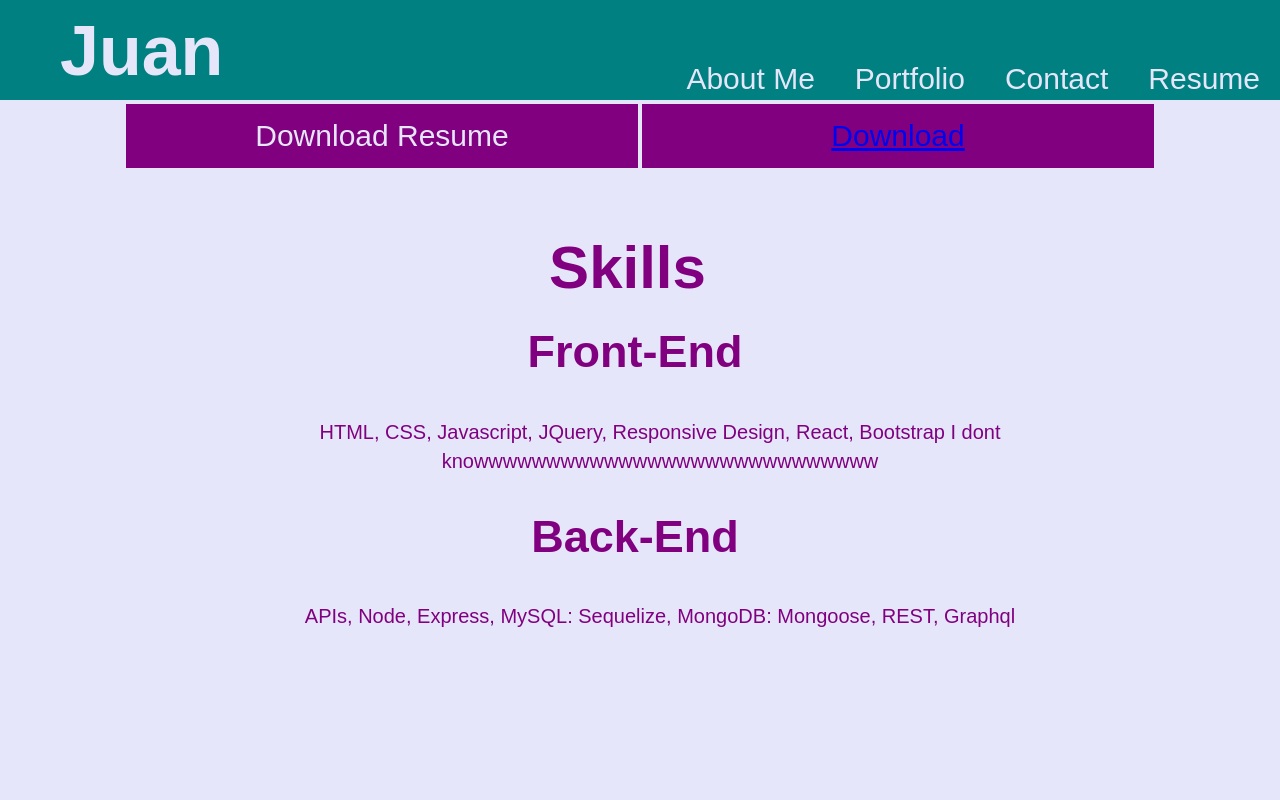
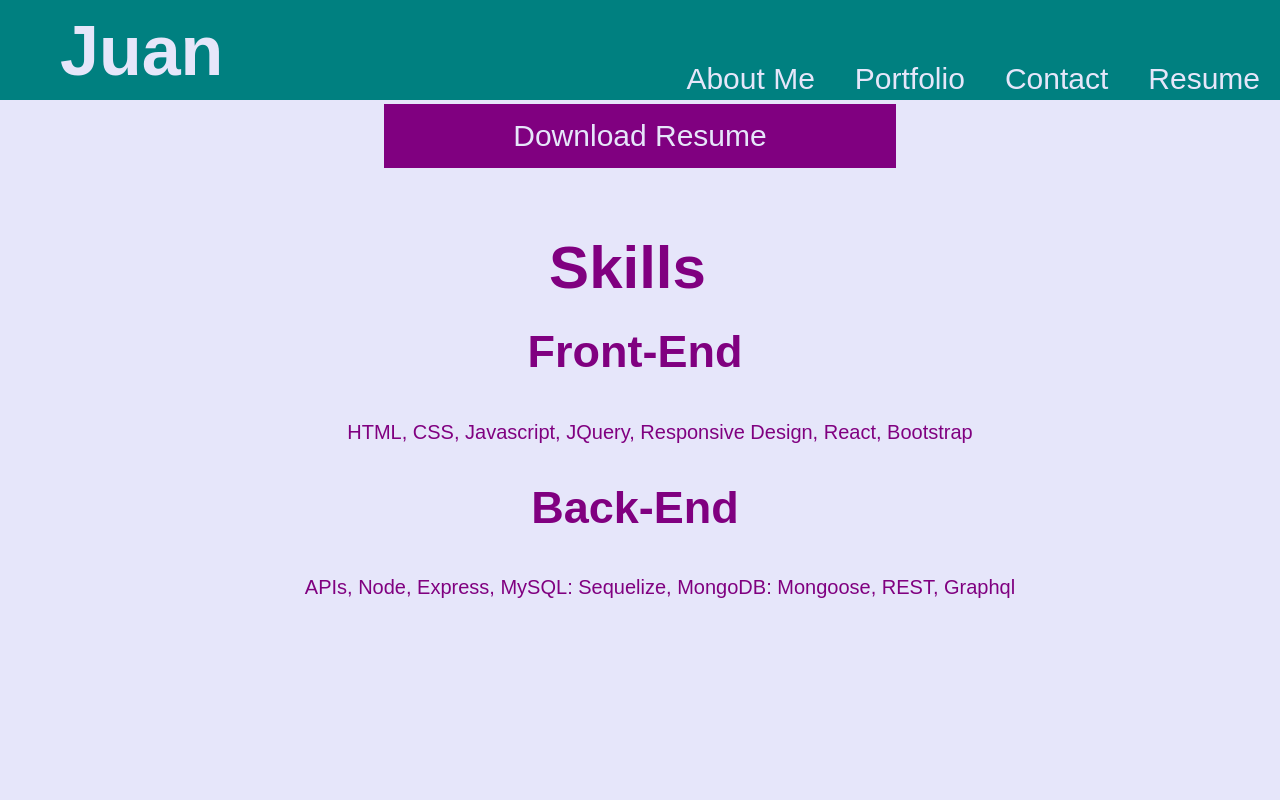
Before and after one commit to MijitoJuanito/React-Portfolio, a React (Create React App) app: page /resume in a window 1280 px wide. Shown: the top 800 px of the page. Built offline with nearby package versions, Linux system fonts and the light colour scheme.

Commit message:
whats wrong

```diff
--- a/src/pages/Resume.js
+++ b/src/pages/Resume.js
@@ -19,7 +19,6 @@ function Resume() {
     <div className='Resume'>
       <div className='downloadResume'>
       <button onClick={() => downloadFileAtURL(PDF_FILE_URL)}>Download Resume</button>
-      <button><a href=".\build\\Resume.pdf" download="Resume.pdf">Download</a></button>
       </div>
       <div className='skills'>
         <h1>
@@ -32,7 +31,6 @@ function Resume() {
             </h2>
             <span>
               HTML, CSS, Javascript, JQuery, Responsive Design, React, Bootstrap
-              I dont knowwwwwwwwwwwwwwwwwwwwwwwwwwww
             </span>
           </li>
           <li className='item'>
```
